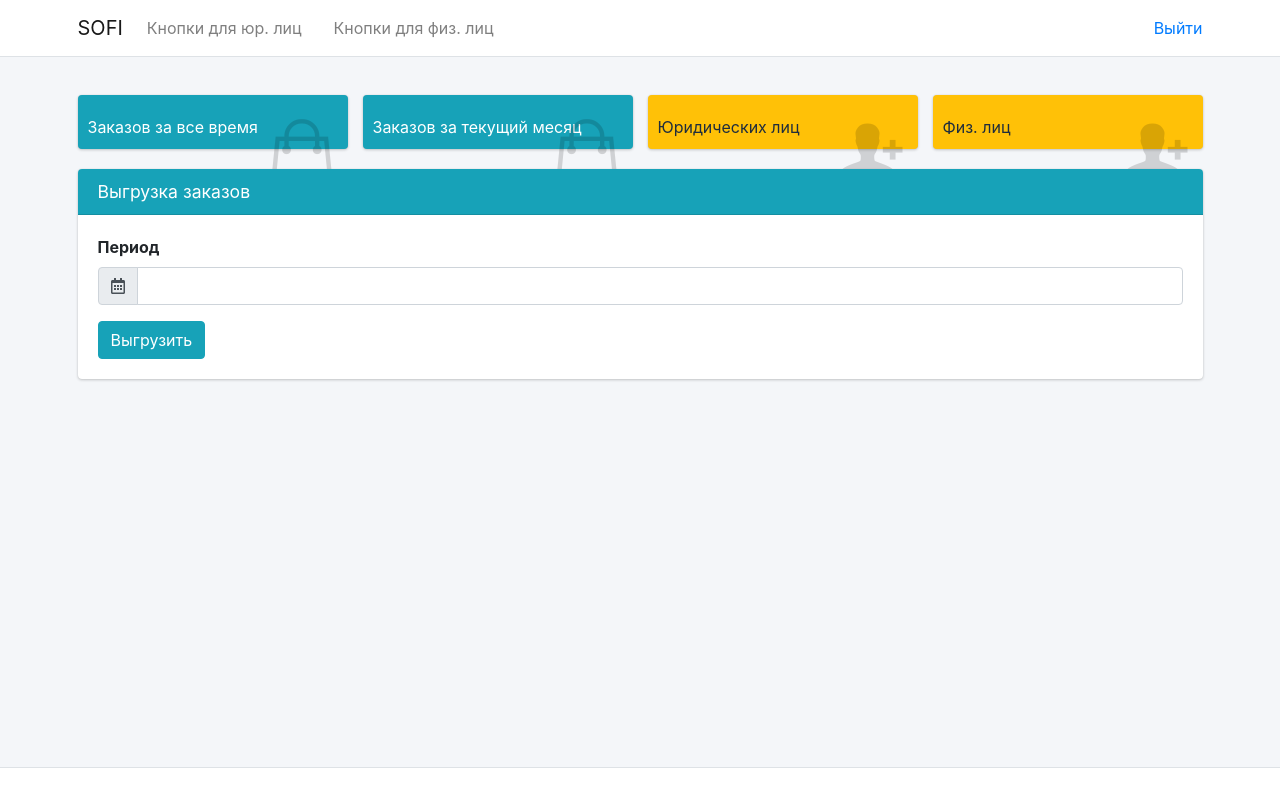
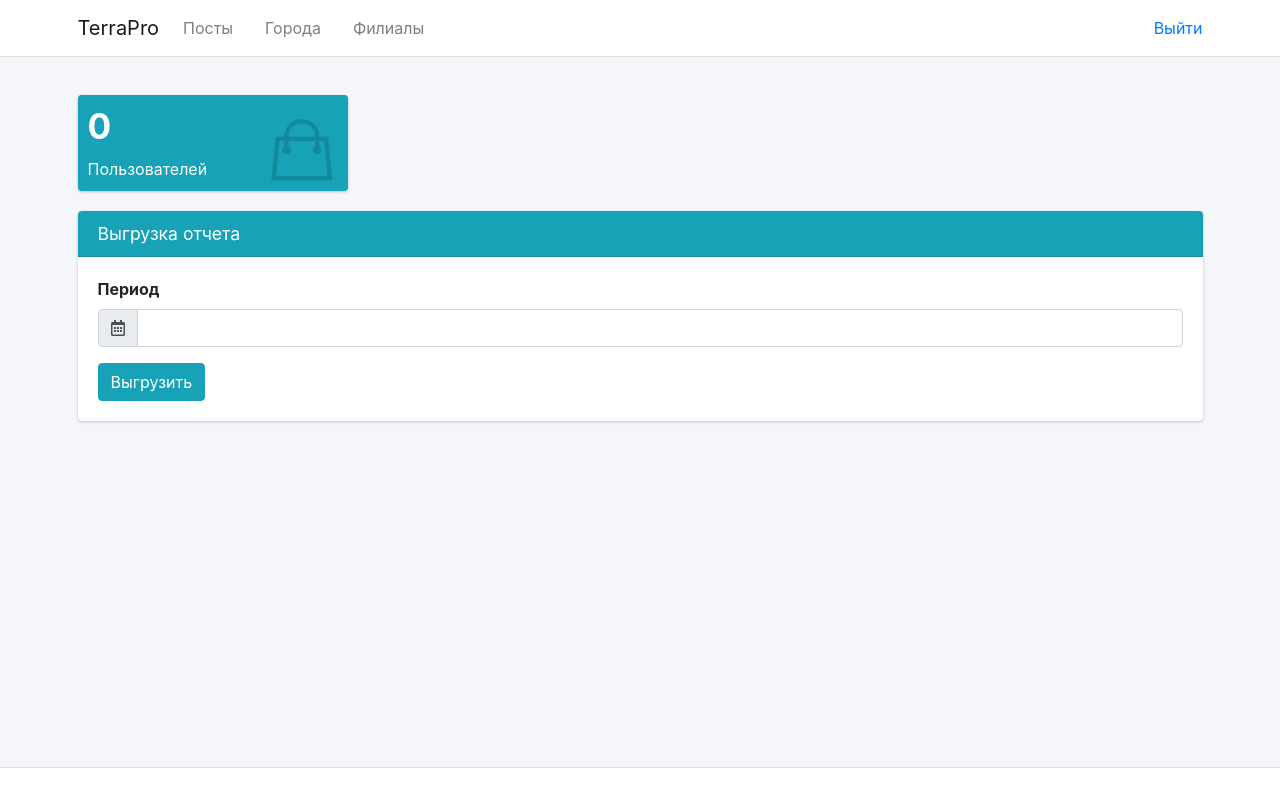
Before and after one commit to NikGorojanin/terrapro, a Django app: page / in a window 1280 px wide. Run offline with Django 3.2, Linux system fonts and the light colour scheme; the visitor is signed in with stand-in values (Sample User, id 1); some libraries are stand-ins or nearby versions.

Commit message:
changes in models

```diff
--- a/api/models.py
+++ b/api/models.py
@@ -9,6 +9,7 @@
     text_rus = models.CharField(max_length=2000, null=True, blank=True)
     text_eng = models.CharField(max_length=2000, null=True, blank=True)
     text_uzb = models.CharField(max_length=2000, null=True, blank=True)
+    desposition = models.IntegerField(default=0)
     tg_image_id = models.CharField(max_length=200, null=True, blank=True)
     tg_video_id = models.CharField(max_length=200, null=True, blank=True)
     tg_document_id = models.CharField(max_length=200, null=True, blank=True)
--- /dev/null
+++ b/post/apps.py
@@ -0,0 +1,6 @@
+from django.apps import AppConfig
+
+
+class PostConfig(AppConfig):
+    default_auto_field = 'django.db.models.BigAutoField'
+    name = 'post'
--- /dev/null
+++ b/post/urls.py
@@ -0,0 +1,10 @@
+from django.conf.urls import url
+from django.urls import path
+
+from post.views.list import PostList
+
+app_name = 'post'
+
+urlpatterns = [
+    path('list', PostList.as_view(), name='list'),
+]
--- a/templates/base.html
+++ b/templates/base.html
@@ -24,16 +24,19 @@
     <nav class="main-header navbar navbar-expand-md navbar-light navbar-white">
         <div class="container">
             <a href="{% url 'home' %}" class="navbar-brand">
-                <span class="brand-text">SOFI</span>
+                <span class="brand-text">TerraPro</span>
             </a>
             <div class="collapse navbar-collapse order-3" id="navbarCollapse">
                 <!-- Left navbar links -->
                 <ul class="navbar-nav">
                     <li class="nav-item">
-                        <a href="{% url 'button.list' 'legal' 1 %}" class="nav-link">Кнопки для юр. лиц</a>
+                        <a href="{% url 'post:list' %}" class="nav-link">Посты</a>
                     </li>
                     <li class="nav-item">
-                        <a href="{% url 'button.list' 'nolegal' 1 %}" class="nav-link">Кнопки для физ. лиц</a>
+                        <a href="" class="nav-link">Города</a>
+                    </li>
+                    <li class="nav-item">
+                        <a href="" class="nav-link">Филиалы</a>
                     </li>
                 </ul>
             </div>
@@ -43,7 +46,7 @@
                     {{ user.firstname }}
                 </li>
                 <li class="nav-item">
-                    <a href="{% url 'logout' %}">Выйти</a>
+                    <a href="{% url 'account:logout' %}">Выйти</a>
                 </li>
             </ul>
         </div>
--- a/templates/home.html
+++ b/templates/home.html
@@ -6,66 +6,22 @@
             <!-- small box -->
             <div class="small-box bg-info">
                 <div class="inner">
-                    <h3>{{ order_cnt }}</h3>
+                    <h3>{{ users_count }}</h3>
                     <div class="icon">
                         <i class="ion ion-bag"></i>
                     </div>
                     <div class="box-title">
-                        Заказов за все время
+                        Пользователей
                     </div>
                 </div>
             </div>
         </div>
         <!-- ./col -->
-        <div class="col-lg-3 col-6">
-            <!-- small box -->
-            <div class="small-box bg-info">
-                <div class="inner">
-                    <h3>{{ order_cnt_curr_month }}</h3>
-                    <div class="icon">
-                        <i class="ion ion-bag"></i>
-                    </div>
-                    <div class="box-title">
-                        Заказов за текущий месяц
-                    </div>
-                </div>
-            </div>
-        </div>
-        <!-- ./col -->
-        <div class="col-lg-3 col-6">
-            <!-- small box -->
-            <div class="small-box bg-warning">
-                <div class="inner">
-                    <h3>{{ legal_usr_cnt }}</h3>
-                    <div class="icon">
-                        <i class="ion ion-person-add"></i>
-                    </div>
-                    <div class="box-title">
-                        Юридических лиц
-                    </div>
-                </div>
-            </div>
-        </div>
-
-        <div class="col-lg-3 col-6">
-            <!-- small box -->
-            <div class="small-box bg-warning">
-                <div class="inner">
-                    <h3>{{ fiz_usr_cnt }}</h3>
-                    <div class="icon">
-                        <i class="ion ion-person-add"></i>
-                    </div>
-                    <div class="box-title">
-                        Физ. лиц
-                    </div>
-                </div>
-            </div>
-        </div>
     </div>
 
     <div class="card card-info card-report">
         <div class="card-header">
-            <h3 class="card-title">Выгрузка заказов</h3>
+            <h3 class="card-title">Выгрузка отчета</h3>
         </div>
         <div class="card-body">
             <form role="form" action="" method="post" novalidate>
--- a/terrapro_admin/settings.py
+++ b/terrapro_admin/settings.py
@@ -46,7 +46,10 @@
     'django_q',
 
     'account.apps.AccountConfig',
-    'api.apps.ApiConfig'
+    'api.apps.ApiConfig',
+    'post.apps.PostConfig',
+    'city.apps.CityConfig',
+    'branch.apps.BranchConfig',
 ]
 
 MIDDLEWARE = [
--- a/terrapro_admin/urls.py
+++ b/terrapro_admin/urls.py
@@ -27,4 +27,5 @@
 
     path('', HomeView.as_view(), name='home'),
     path('accounts/', include('account.urls')),
+    path('post/', include('post.urls')),
 ]
--- a/terrapro_admin/views.py
+++ b/terrapro_admin/views.py
@@ -2,7 +2,15 @@
 from django.views import View
 from django.shortcuts import render
 
+from account.models import User
+
 
 class HomeView(LoginRequiredMixin, View):
     def get(self, request):
-        return render(request, template_name='home.html')
+        users_count = User.objects.count()
+
+        return render(
+            request,
+            template_name='home.html',
+            context={'users_count': users_count}
+        )
```
Also changed, not shown: post/form.py (added, +9 -0 lines), post/models.py (added, +11 -0 lines), post/templates/list.html (added, +35 -0 lines), post/views/list.py (added, +11 -0 lines), post/views/post.py (added, +14 -0 lines), post/__init__.py (added), post/migrations/__init__.py (added), post/views/__init__.py (added), 1 other file.
